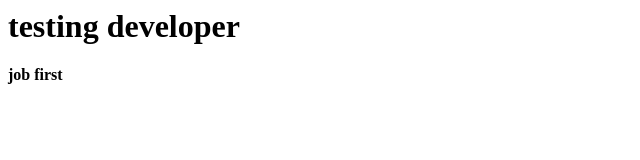
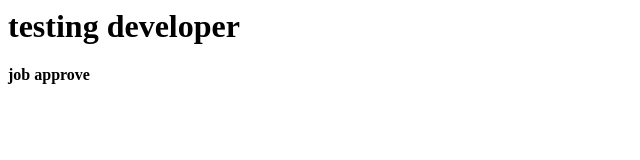
Before and after one commit to testingdeveloper601/testaws, a plain HTML site: page index.html in a window 1280 px wide. Shown: the full height of the page, 0-640 px from the left. Drawn offline with Linux system fonts and the light colour scheme.

Commit message:
Update index.html

```diff
--- a/index.html
+++ b/index.html
@@ -1,2 +1,2 @@
 <h1>testing developer</h1>
-<b>job first</b>
+<b>job approve</b>
```
